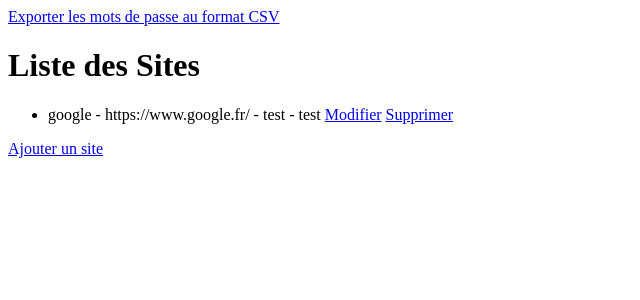
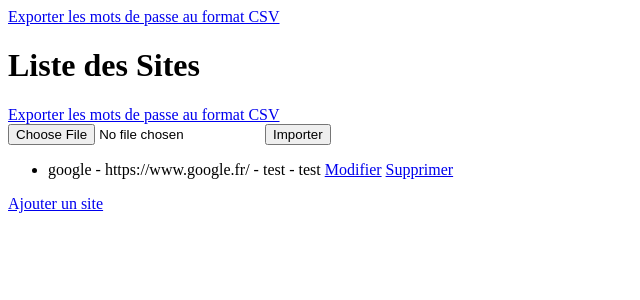
Before and after one commit to Hamtiac/b3-c2-django-Salvador_Torres-Guirao, a Django app: page /sites/ in a window 1280 px wide. Shown: the top 300 px of the page, without its empty margins (0-640 px from the left). Run offline with Django 4.2, Linux system fonts and the light colour scheme; data comes from the database, SQL or seed files in the repository.

Commit message:
Add Form to import in main page

```diff
--- a/templates/sites/liste_sites.html
+++ b/templates/sites/liste_sites.html
@@ -6,6 +6,12 @@
 </head>
 <body>
     <h1>Liste des Sites</h1>
+        <a href="{% url 'exporter_mots_de_passe_csv' %}">Exporter les mots de passe au format CSV</a>
+        <form method="post" enctype="multipart/form-data" action="{% url 'importer_mots_de_passe_csv' %}">
+            {% csrf_token %}
+            <input type="file" name="csv_file" accept=".csv" required>
+            <button type="submit">Importer</button>
+        </form>
         <ul>
             {% for site in sites %}
                 <li>
```
Lines whose indentation alone changed are shown as unchanged.
